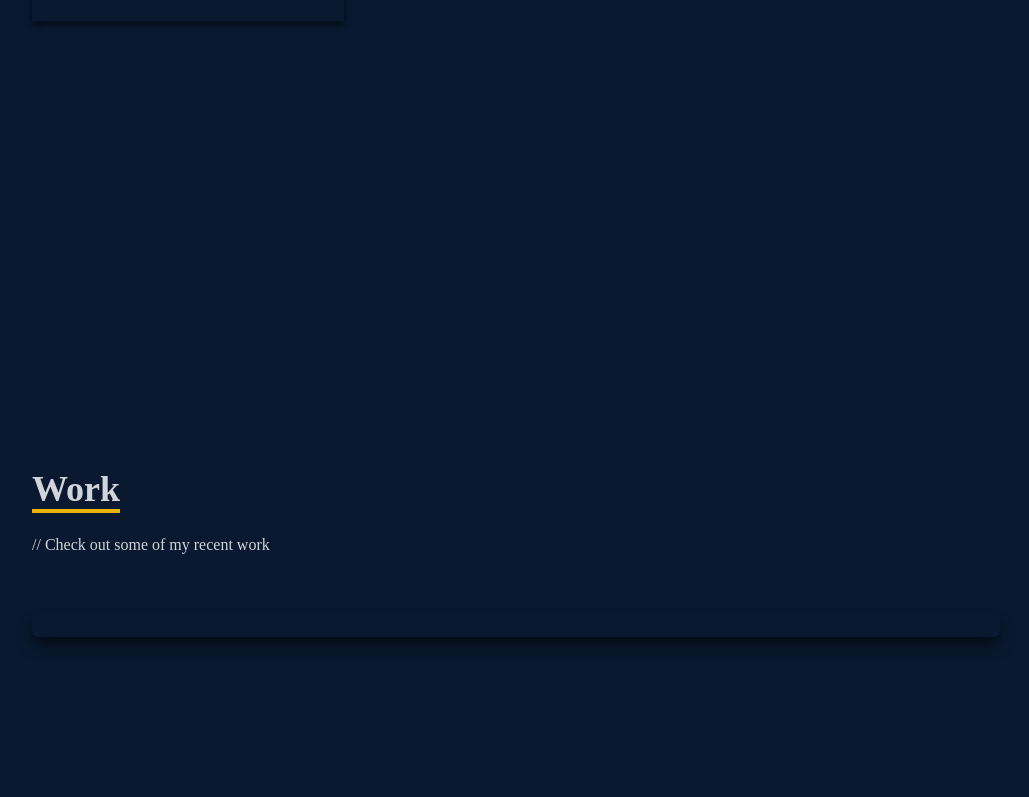
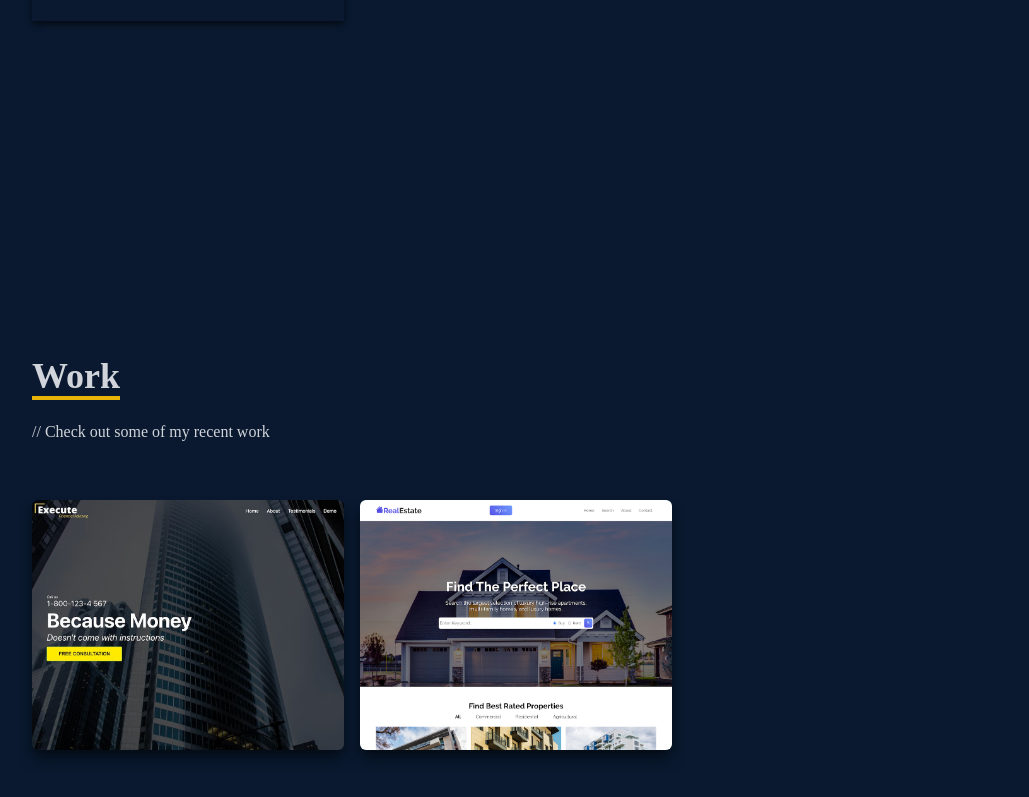
Before and after one commit to stens0n/2023Portfolio, a React (Create React App) app: page / in a window 1280 px wide. Shown: the part 2247-3044 px from the top of the page, without its empty margins (124-1153 px from the left). Built offline with nearby package versions, Linux system fonts and the light colour scheme.

Commit message:
work grid items created with global style changes

```diff
--- a/src/components/Work.jsx
+++ b/src/components/Work.jsx
@@ -1,4 +1,6 @@
 import React from 'react'
+import workImg from '../assets/projects/workImg.jpeg'
+import realEstate from '../assets/projects/realestate.jpg'
 
 const Work = () => {
   return (
@@ -9,20 +11,46 @@
                 <p class="py-6" >// Check out some of my recent work</p>
             </div>
 
-            <div class="gird sm:grid-cols-2 md:grid-cols-3 gap-4" >
-                <div class="shadow-lg shadow-[#040c16] group container rounded-md flex justify-center items-center mx-auto content-div" >
+            {/* Container */}
+            <div class="grid sm:grid-cols-2 md:grid-cols-3 gap-4" >
+
+                {/* Grid Item */}
+                <div style={{backgroundImage: `url(${workImg})`}}
+                class="shadow-lg shadow-[#040c16] group container rounded-md flex justify-center items-center mx-auto content-div"
+                >
 
                     {/* Hover Effects */}
-                    <div>
-                        <span>
+                    <div class="opacity-0 group-hover:opacity-100" >
+                        <span class="text-2xl font-bold text-white tracking-wider" >
+                            React JS Application
 
                         </span>
-                        <div>
+                        <div class="pt-8 text-center" >
                             <a href="/">
-                                <button></button>
+                                <button class="text-center rounded-lg px-4 py-3 m-2 bg-white text-gray-700 font-bold text-lg" >Demo</button>
                             </a>
                             <a href="/">
-                                <button></button>
+                                <button class="text-center rounded-lg px-4 py-3 m-2 bg-white text-gray-700 font-bold text-lg" >Code</button>
+                            </a>
+                        </div>
+                    </div>
+                </div>
+                <div style={{backgroundImage: `url(${realEstate})`}}
+                class="shadow-lg shadow-[#040c16] group container rounded-md flex justify-center items-center mx-auto content-div"
+                >
+
+                    {/* Hover Effects */}
+                    <div class="opacity-0 group-hover:opacity-100" >
+                        <span class="text-2xl font-bold text-white tracking-wider" >
+                            React JS Application
+
+                        </span>
+                        <div class="pt-8 text-center" >
+                            <a href="/">
+                                <button class="text-center rounded-lg px-4 py-3 m-2 bg-white text-gray-700 font-bold text-lg" >Demo</button>
+                            </a>
+                            <a href="/">
+                                <button class="text-center rounded-lg px-4 py-3 m-2 bg-white text-gray-700 font-bold text-lg" >Code</button>
                             </a>
                         </div>
                     </div>
--- a/src/index.css
+++ b/src/index.css
@@ -13,3 +13,18 @@
         @apply cursor-pointer;
     }
 }
+
+.content-div {
+    background-repeat: no-repeat;
+    background-size: cover;
+    background-position: center;
+    height: 250px;
+}
+
+.content-div:hover {
+    background-image: linear-gradient(
+        to right,
+        rgba(112, 157,255,0.8),
+        hsla(242, 74%, 61%,0.8)
+    )!important;
+}
```
